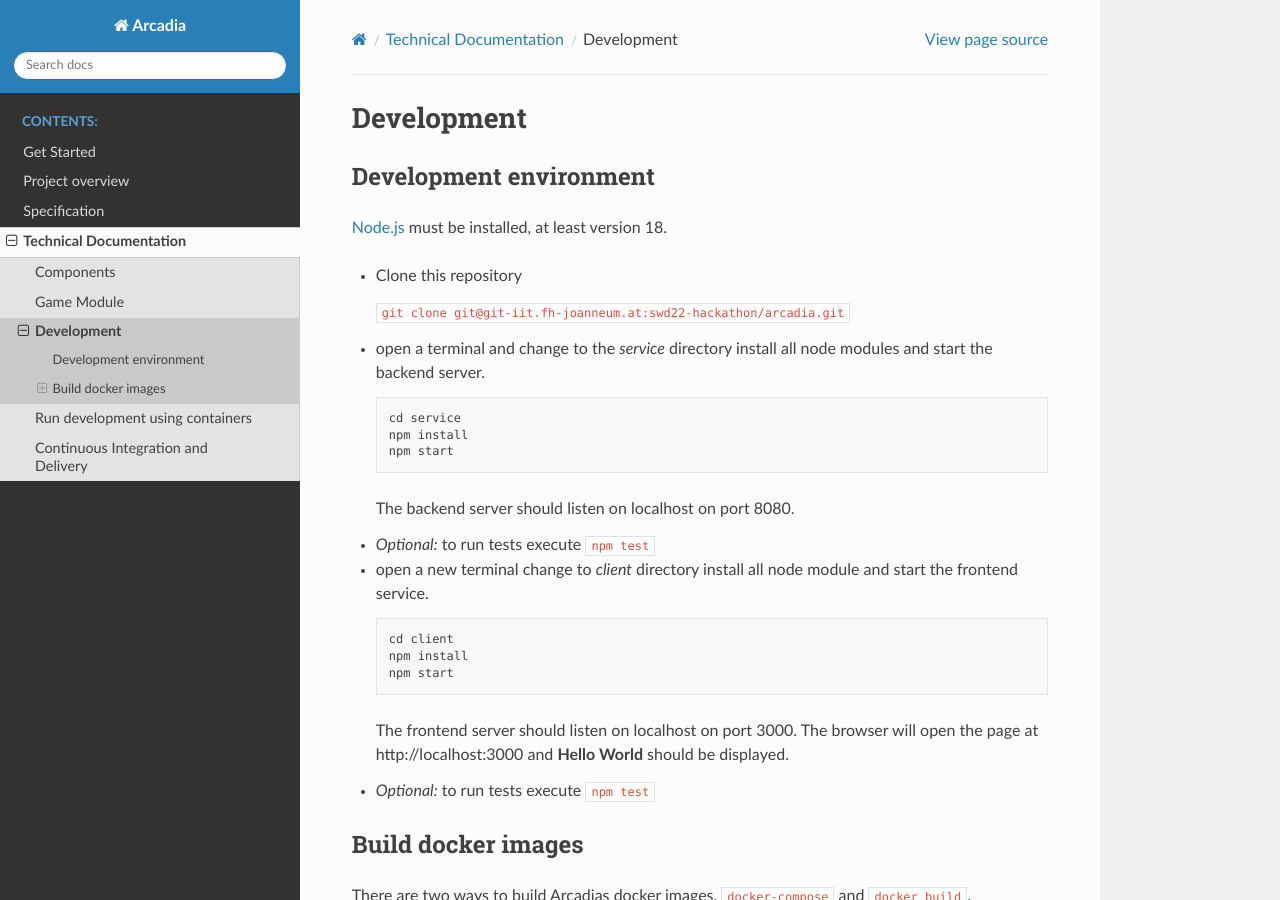
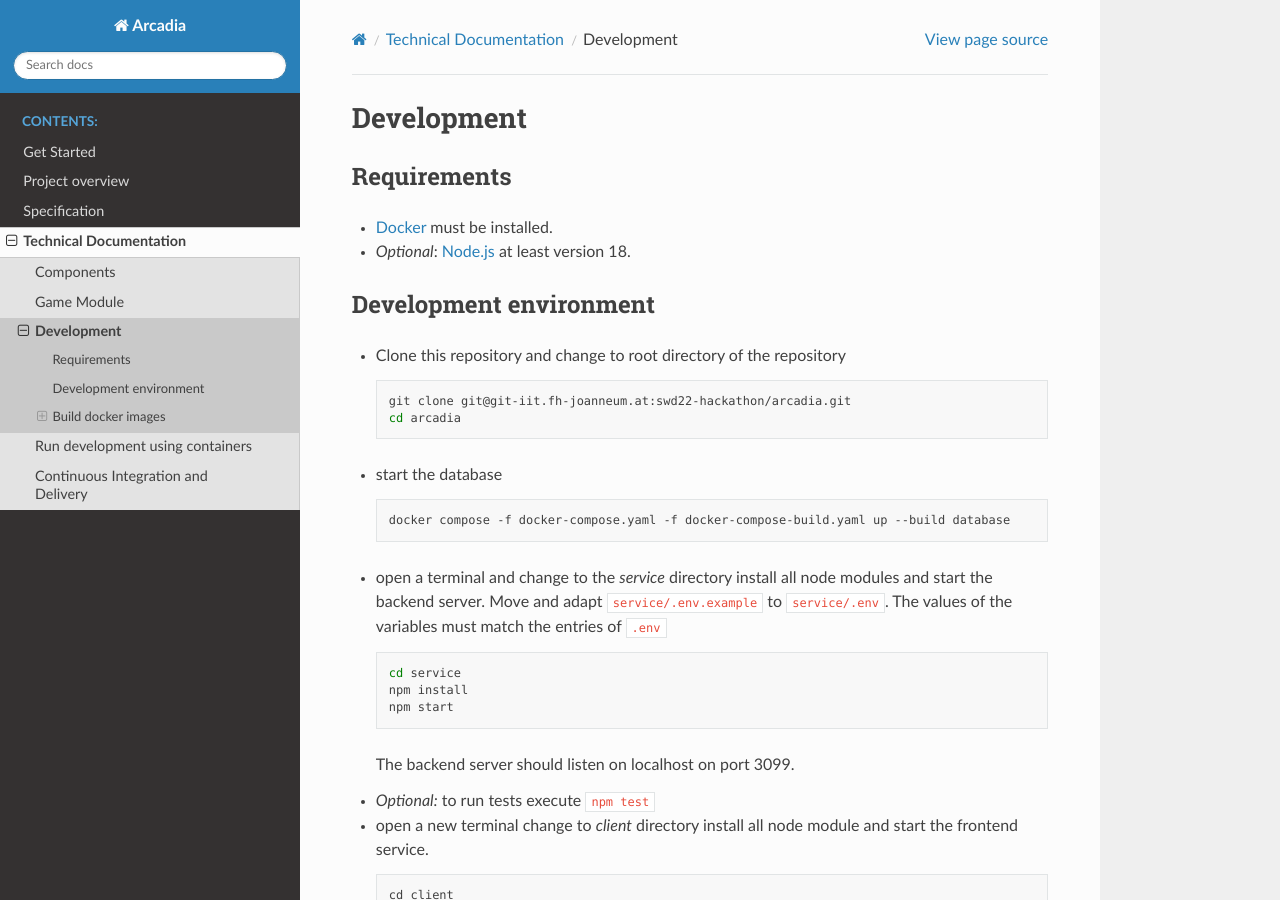
Before and after one commit to games2click/games2click.github.io, a Sphinx documentation site: the page built from docs/technical_documentation/development.md, in a window 1280 px wide and 900 px high. Built offline with Sphinx 7.4.7 and the Read the Docs theme 2.0.0, drawn with Linux system fonts in a browser that asks for light colours.

Commit message:
Include required database in startup documentation

````diff
--- a/docs/technical_documentation/development.md
+++ b/docs/technical_documentation/development.md
@@ -1,22 +1,34 @@
 # Development
+
+## Requirements
+
+* [Docker](http://docker.com) must be installed.
+* _Optional_: [Node.js](http://node.js) at least version 18.
 
 ## Development environment
 
-[Node.js](http://node.js) must be installed, at least version 18.
+- Clone this repository and change to root directory of the repository
 
-- Clone this repository
+  ```shell
+  git clone git@git-iit.fh-joanneum.at:swd22-hackathon/arcadia.git
+  cd arcadia
+  ```
 
-  `git clone git@git-iit.fh-joanneum.at:swd22-hackathon/arcadia.git`
+- start the database
+
+  ```shell
+  docker compose -f docker-compose.yaml -f docker-compose-build.yaml up --build database
+  ```
 
 - open a terminal and change to the _service_ directory install all node modules and start the backend server.
-
-  ```
+  Move and adapt `service/.env.example` to `service/.env`. The values of the variables must match the entries of `.env`
+  ```shell
   cd service
   npm install
   npm start
   ```
 
-  The backend server should listen on localhost on port 8080.
+  The backend server should listen on localhost on port 3099.
 
 - _Optional:_ to run tests execute `npm test`
 
````
